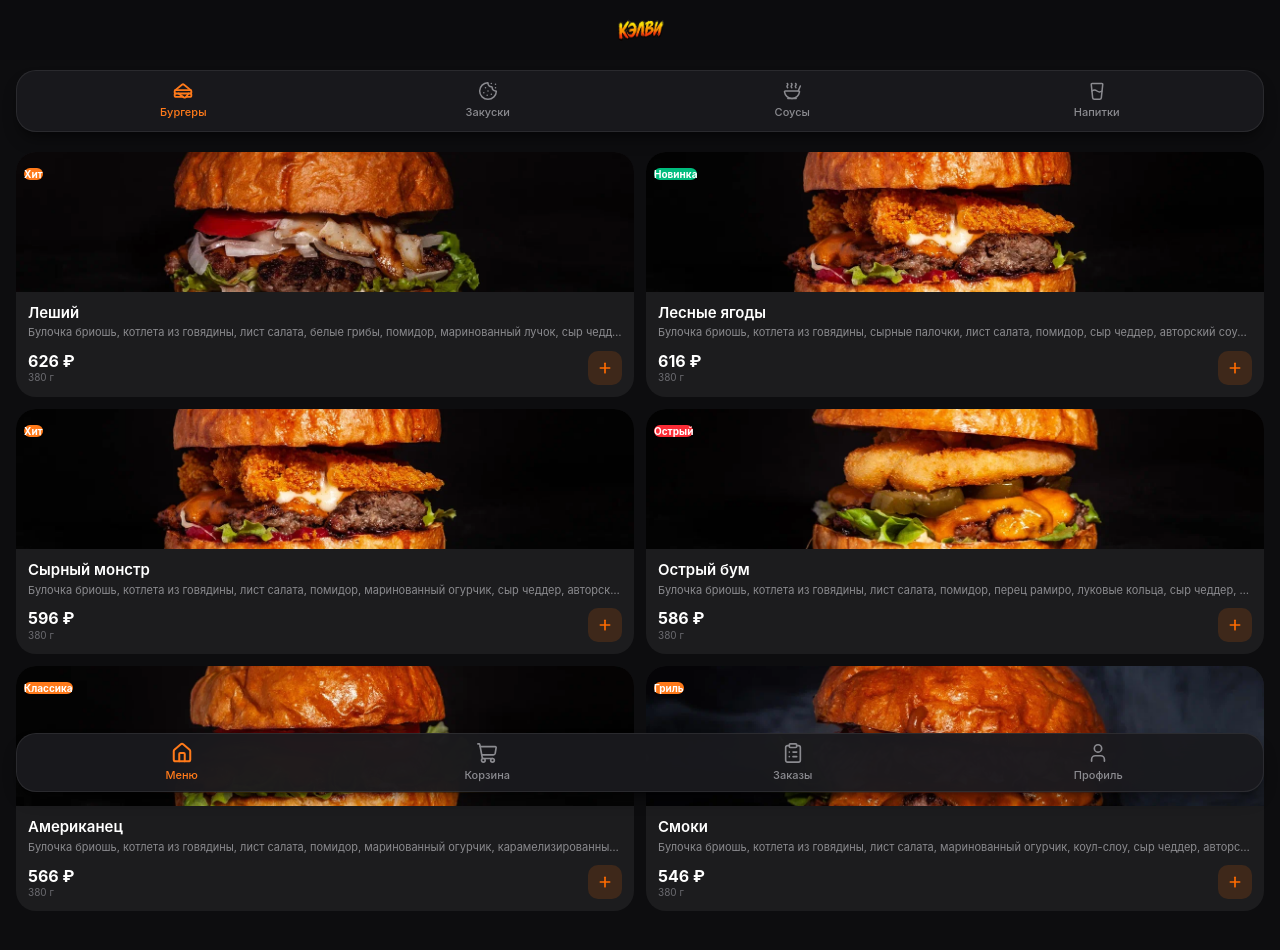
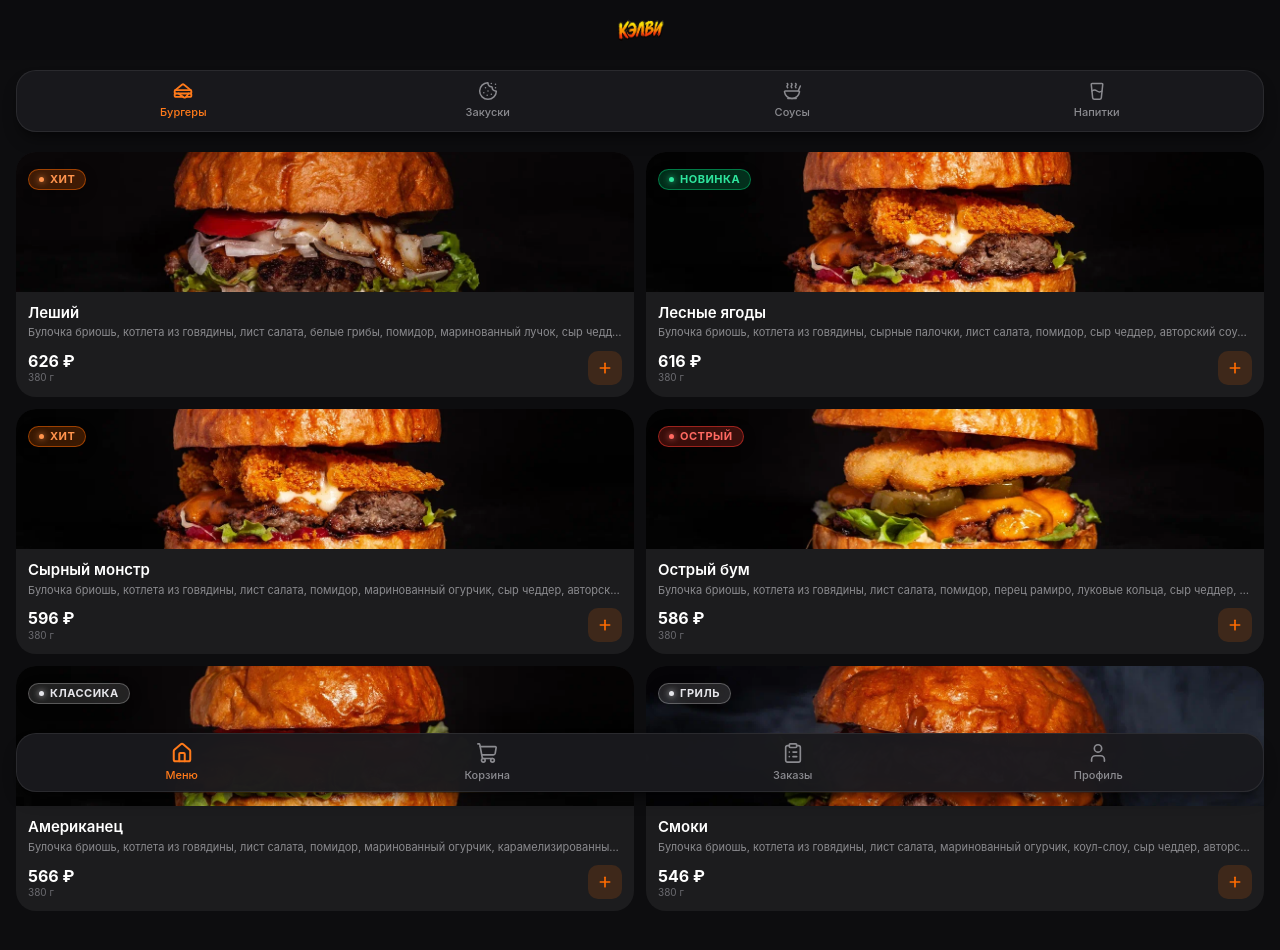
Before and after one commit to JAGUARWR/kelvi-burger-tma, a React (Vite) app: page / in a window 1280 px wide. Shown: the top 950 px of the page. Built offline with nearby package versions, Linux system fonts and the light colour scheme.

Commit message:
feat: redesign product badges with glassmorphism style

```diff
--- a/src/components/product/ProductCard.tsx
+++ b/src/components/product/ProductCard.tsx
@@ -7,11 +7,37 @@ interface ProductCardProps {
   item: MenuItem;
 }
 
-const badgeColors: Record<string, string> = {
-  'Хит': 'bg-accent',
-  'Острый': 'bg-red-500',
-  'Новинка': 'bg-emerald-500',
+interface BadgeStyle {
+  background: string;
+  border: string;
+  color: string;
+}
+
+function getBadgeStyle(badge: string): BadgeStyle {
+  const styles: Record<string, BadgeStyle> = {
+    'Хит': {
+      background: 'rgba(255, 107, 0, 0.22)',
+      border: '1px solid rgba(255, 107, 0, 0.5)',
+      color: '#FF944D',
+    },
+    'Новинка': {
+      background: 'rgba(0, 200, 115, 0.22)',
+      border: '1px solid rgba(0, 200, 115, 0.5)',
+      color: '#2EE59D',
+    },
+    'Острый': {
+      background: 'rgba(255, 59, 48, 0.22)',
+      border: '1px solid rgba(255, 59, 48, 0.5)',
+      color: '#FF6961',
+    },
   };
+
+  return styles[badge] || {
+    background: 'rgba(255, 255, 255, 0.12)',
+    border: '1px solid rgba(255, 255, 255, 0.25)',
+    color: '#E5E5EA',
+  };
+}
 
 const categoryEmoji: Record<string, string> = {
   burgers: '🍔',
@@ -61,15 +87,45 @@ export function ProductCard({ item }: ProductCardProps) {
           />
         )}
         {/* Бейдж */}
-        {item.badge && (
-          <div className="absolute top-2 left-2" aria-hidden="true">
+        {item.badge && (() => {
+          const s = getBadgeStyle(item.badge);
+          return (
+            <div style={{ position: 'absolute', top: 12, left: 12, zIndex: 2 }} aria-hidden="true">
               <span
-              className={`${badgeColors[item.badge] || 'bg-accent'} text-white text-[10px] font-bold px-2 py-0.5 rounded-md`}
+                style={{
+                  display: 'inline-flex',
+                  alignItems: 'center',
+                  gap: 6,
+                  padding: '4px 10px',
+                  borderRadius: 20,
+                  fontSize: 11,
+                  fontWeight: 700,
+                  textTransform: 'uppercase',
+                  letterSpacing: '0.5px',
+                  lineHeight: 1,
+                  backdropFilter: 'blur(8px)',
+                  WebkitBackdropFilter: 'blur(8px)',
+                  boxShadow: '0 4px 12px rgba(0, 0, 0, 0.35)',
+                  background: s.background,
+                  border: s.border,
+                  color: s.color,
+                }}
               >
+                <span
+                  style={{
+                    width: 5,
+                    height: 5,
+                    borderRadius: '50%',
+                    background: 'currentColor',
+                    boxShadow: '0 0 6px currentColor',
+                    flexShrink: 0,
+                  }}
+                />
                 {item.badge}
               </span>
             </div>
-        )}
+          );
+        })()}
       </div>
 
       {/* Контент */}
```
Lines whose indentation alone changed are shown as unchanged.
